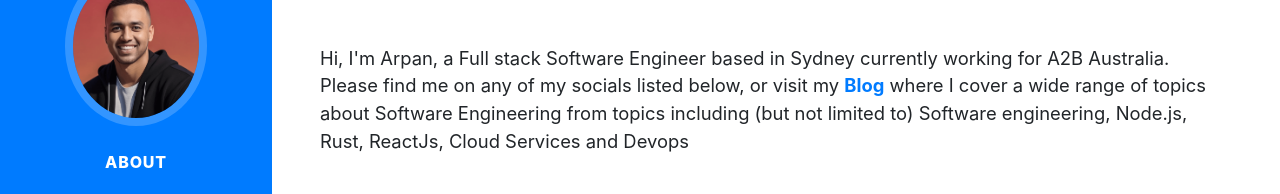
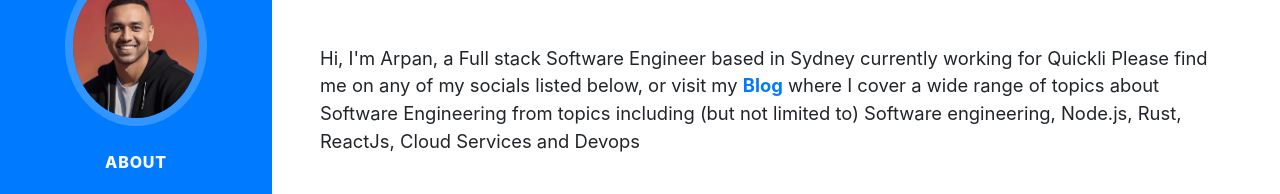
Before and after one commit to nipeshkc7/arpankc.com, a website with bundled scripts: page index.html in a window 1280 px wide. Shown: the part 290-484 px from the top of the page. Built offline with nearby package versions, Linux system fonts and the light colour scheme; no server answers; a web font is replaced by a local one.

Commit message:
Update index.html

```diff
--- a/index.html
+++ b/index.html
@@ -95,7 +95,7 @@
 Node.js, and React. Skilled at writing well-designed, testable, and efficient code and
 experience working on projects from inception to launch.</p>
         -->
-        <p class="lead mb-5">Hi, I'm Arpan, a Full stack Software Engineer based in Sydney currently working for A2B Australia.
+        <p class="lead mb-5">Hi, I'm Arpan, a Full stack Software Engineer based in Sydney currently working for Quickli
         Please find me on any of my socials listed below, or visit my <a href="https://blog.arpankc.com"><b>Blog</b></a> where I cover a wide range of topics about Software
         Engineering from topics including (but not limited to) Software engineering, Node.js, Rust, ReactJs, Cloud Services and Devops</p>
         <div class="social-icons">
```
